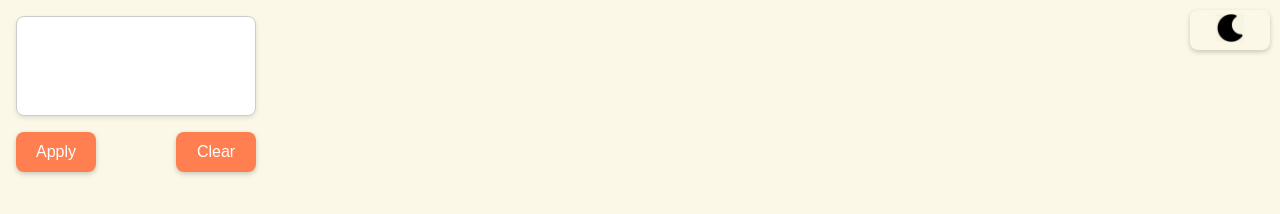
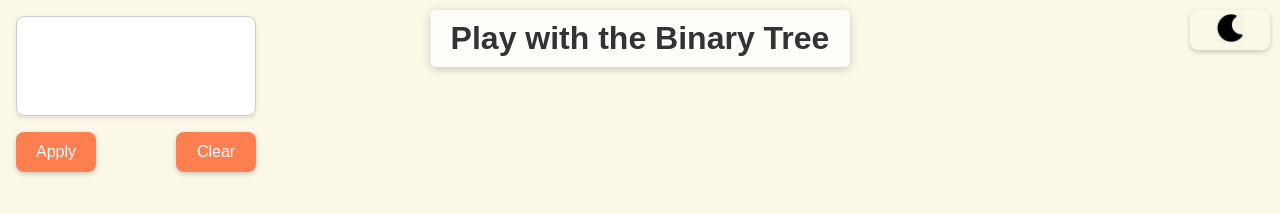
Before and after one commit to japp47/Tree-Visualizer, a plain HTML site: page index.html in a window 1280 px wide. Drawn offline with Linux system fonts and the light colour scheme.

Commit message:
Structured Change

```diff
--- a/public/index.html
+++ b/index.html
@@ -5,11 +5,14 @@
     <meta http-equiv="X-UA-Compatiblle" content="IE=edge">
     <meta name="viewport" content="width=device-width, initial-scale=1.0">
     <title>Binary Tree Visualizer</title>
+    <link rel="icon" href="/favicon.ico" type="image/x-icon">
+
     <link rel="stylesheet" href="style.css">
 </head>
 <body>
+    <h1 class="page-title">Play with the Binary Tree</h1>
     <button id="theme-toggle">
-        <img id="toggle-icon" src="../assets/dark mode.png" alt="Toggle Theme" />
+        <img id="toggle-icon" src="./public/assets/dark mode.png" alt="Toggle Theme" />
     </button>
     <div class="inputContainer">
         <textarea class="input" rows = "7"></textarea>
@@ -23,6 +26,6 @@
 
 
 
-    <script type="module" src="../javascripts/drawBinaryTree.js"></script>
+    <script type="module" src="./public/javascripts/drawBinaryTree.js"></script>
 </body>
 </html>
--- a/javascripts/drawBinaryTree.js
+++ b/public/javascripts/drawBinaryTree.js
@@ -9,11 +9,11 @@ toggleButton.addEventListener('click', () => {
     config.currentTheme = config.currentTheme === 'light' ? 'dark' : 'light';
 
     if (config.currentTheme === 'dark') {
-        toggleIcon.src = '../assets/light-mode.png';
+        toggleIcon.src = '../../public/assets/light-mode.png';
         document.body.classList.remove('light-mode');
         document.body.classList.add('dark-mode');
     } else {
-        toggleIcon.src = '../assets/dark mode.png';
+        toggleIcon.src = '../../public/assets/dark mode.png';
         document.body.classList.remove('dark-mode');
         document.body.classList.add('light-mode');
     }
--- a/public/style.css
+++ b/style.css
@@ -11,6 +11,22 @@ html, body {
     margin: 0;
     overflow: hidden; /* Prevent scrollbars */
     font-family: Arial, sans-serif;
+}
+
+/* Heading styles */
+.page-title {
+    position: absolute; /* Allow positioning */
+    top: 10px; /* Distance from the top */
+    left: 50%; /* Center it horizontally */
+    transform: translateX(-50%); /* Adjust to center properly */
+    font-size: 2rem; /* Increase font size */
+    color: #333; /* Dark color for visibility */
+    z-index: 10; /* Ensure it's above other elements */
+    background-color: rgba(255, 255, 255, 0.8); /* Slightly opaque background */
+    padding: 10px 20px; /* Padding around the text */
+    border-radius: 5px; /* Rounded corners */
+    box-shadow: 0 2px 10px rgba(0, 0, 0, 0.2); /* Shadow for depth */
+    text-align: center; /* Center the text */
 }
 
 /* Canvas styles */
```
Also changed, not shown: public/assets/dark mode.png (renamed from assets/dark mode.png), public/assets/light-mode.png (renamed from assets/light-mode.png), public/javascripts/BinaryTreeNode.js (renamed from javascripts/BinaryTreeNode.js), public/javascripts/utils.js (renamed from javascripts/utils.js).
